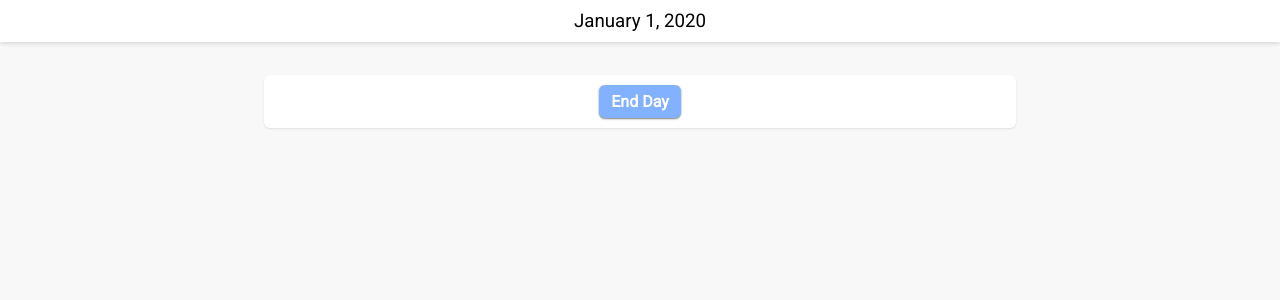
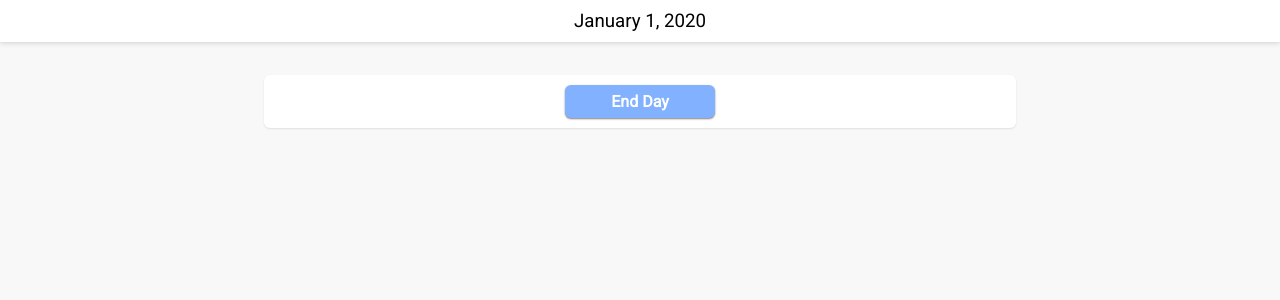
Before and after one commit to LKloosterman/simulife, an Angular app: page / in a window 1280 px wide. Shown: the top 300 px of the page. Built offline with nearby package versions, Linux system fonts and the light colour scheme.

Commit message:
Widen the end day button

```diff
--- a/src/app/dashboard/dashboard.component.scss
+++ b/src/app/dashboard/dashboard.component.scss
@@ -1,6 +1,7 @@
 #end_day_button {
   background: #82B1FF;
   color: #FFFFFF;
+  width: 150px;
   border: 2px solid #82B1FF;
   padding: 5px 10px;
   font-family: "Roboto", sans-serif;
```
